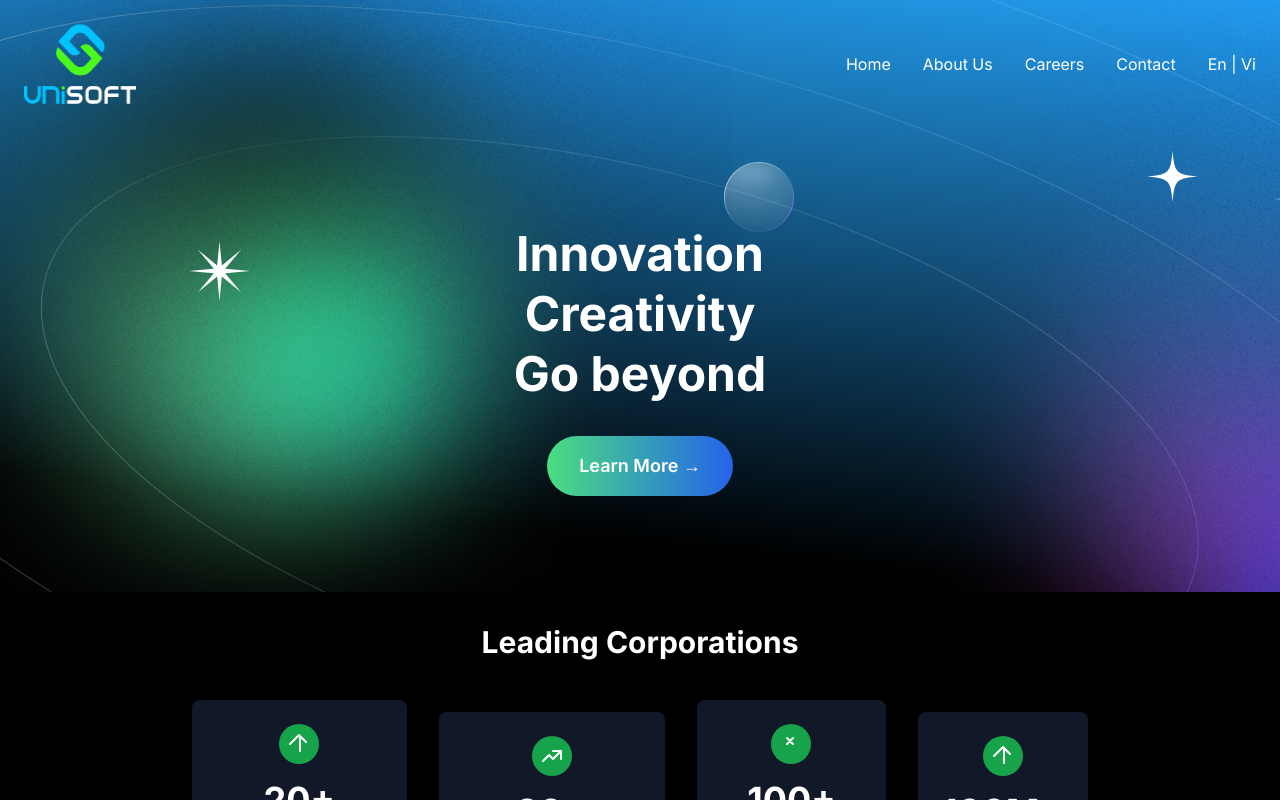
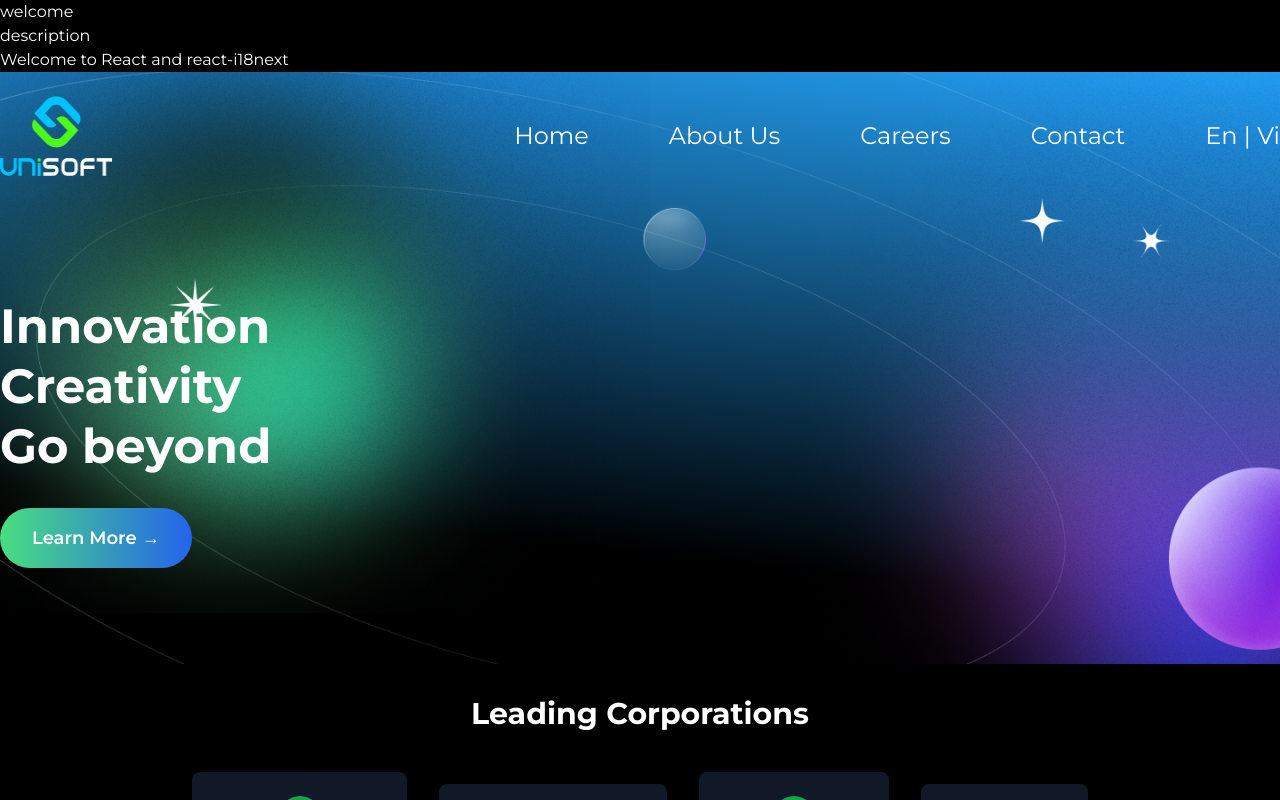
Before and after one commit to lxc150896/uni-soft, a Next.js app: page / in a window 1280 px wide. Shown: the top 800 px of the page. Built offline with nearby package versions, Linux system fonts and the light colour scheme.

Commit message:
setting i18n

```diff
--- /dev/null
+++ b/next-i18next.config.mjs
@@ -0,0 +1,5 @@
+// next-i18next.config.mjs
+export const i18n = {
+  locales: ["en", "vi"], // Danh sách các ngôn ngữ hỗ trợ
+  defaultLocale: "vi", // Ngôn ngữ mặc định
+};
--- a/next.config.mjs
+++ b/next.config.mjs
@@ -1,4 +1,15 @@
-/** @type {import('next').NextConfig} */
-const nextConfig = {};
+// /** @type {import('next').NextConfig} */
+// const nextConfig = {};
 
-export default nextConfig;
+// export default nextConfig;
+
+
+// next.config.mjs
+export const i18n = {
+  locales: ["en", "vi"], // Danh sách các ngôn ngữ hỗ trợ
+  defaultLocale: "en", // Ngôn ngữ mặc định
+};
+
+export default {
+  i18n, // Gán cấu hình i18n vào Next.js
+};
--- /dev/null
+++ b/public/locales/en/common.json
@@ -0,0 +1,4 @@
+{
+  "welcome": "Welcomexx",
+  "description": "This is an example description."
+}
--- /dev/null
+++ b/public/locales/vi/common.json
@@ -0,0 +1,4 @@
+{
+  "welcome": "Chào mừng xx",
+  "description": "Đây là một mô tả ví dụx."
+}
--- a/src/app/layout.tsx
+++ b/src/app/layout.tsx
@@ -1,8 +1,8 @@
 import type { Metadata } from "next";
-import { Inter } from "next/font/google";
+import { Montserrat } from "next/font/google";
 import "./globals.css";
 
-const inter = Inter({ subsets: ["latin"] });
+const montserrat = Montserrat({ subsets: ["latin"], weight: ["400", "500", "600", "700"] });
 
 export const metadata: Metadata = {
   title: "Create Next App",
@@ -16,7 +16,7 @@ export default function RootLayout({
 }>) {
   return (
     <html lang="en">
-      <body className={inter.className}>{children}</body>
+      <body className={montserrat.className}>{children}</body>
     </html>
   );
 }
--- a/src/app/page.tsx
+++ b/src/app/page.tsx
@@ -1,13 +1,45 @@
+'use client'
+
+import i18n from "i18next";
+import { useTranslation, initReactI18next } from "react-i18next";
+
+i18n
+.use(initReactI18next) // passes i18n down to react-i18next
+.init({
+  // the translations
+  // (tip move them in a JSON file and import them,
+  // or even better, manage them via a UI: https://react.i18next.com/guides/multiple-translation-files#manage-your-translations-with-a-management-gui)
+  resources: {
+    en: {
+      translation: {
+        "Welcome to React": "Welcome to React and react-i18next"
+      }
+    }
+  },
+  lng: "en", // if you're using a language detector, do not define the lng option
+  fallbackLng: "en",
+
+  interpolation: {
+    escapeValue: false // react already safes from xss => https://www.i18next.com/translation-function/interpolation#unescape
+  }
+});
+
 export default function Home() {
+  const { t } = useTranslation();
+
   return (
     <div className="bg-black text-white min-h-screen">
+      <h1>{t('welcome')}</h1>
+      <p>{t('description')}</p>
+      <h2>{t('Welcome to React')}</h2>
+
       {/* Header Section */}
-      <header className="relative from-blue-900 to-black text-white" style={{ backgroundImage: "url('/images/background.png')"}}>
-        <div className="max-w-7xl mx-auto flex justify-between items-center p-6">
+      <header className="w-full bg-cover bg-center relative from-blue-900 to-black text-white" style={{ backgroundImage: "url('/images/background.png')"}}>
+        <div className="max-w-7xl mx-auto flex justify-between items-center pt-6 pb-6">
           <div className="flex items-center space-x-4">
             <img src="/images/logo.png" alt="Logo" className="w-28 h-20" />
           </div>
-          <nav className="hidden md:flex space-x-8">
+          <nav className="hidden md:flex space-x-20 text-2xl">
             <a href="#" className="hover:underline">Home</a>
             <a href="#" className="hover:underline">About Us</a>
             <a href="#" className="hover:underline">Careers</a>
@@ -15,7 +47,7 @@ export default function Home() {
             <a href="#" className="hover:underline">En | Vi</a>
           </nav>
         </div>
-        <div className="text-center py-24">
+        <div className="py-24">
           <h1 className="text-5xl font-bold leading-tight">
             Innovation<br />Creativity<br />Go beyond
           </h1>
```
Also changed, not shown: package.json (+7 -4 lines), 1 other file (tests, documents, lock files or other folders).
